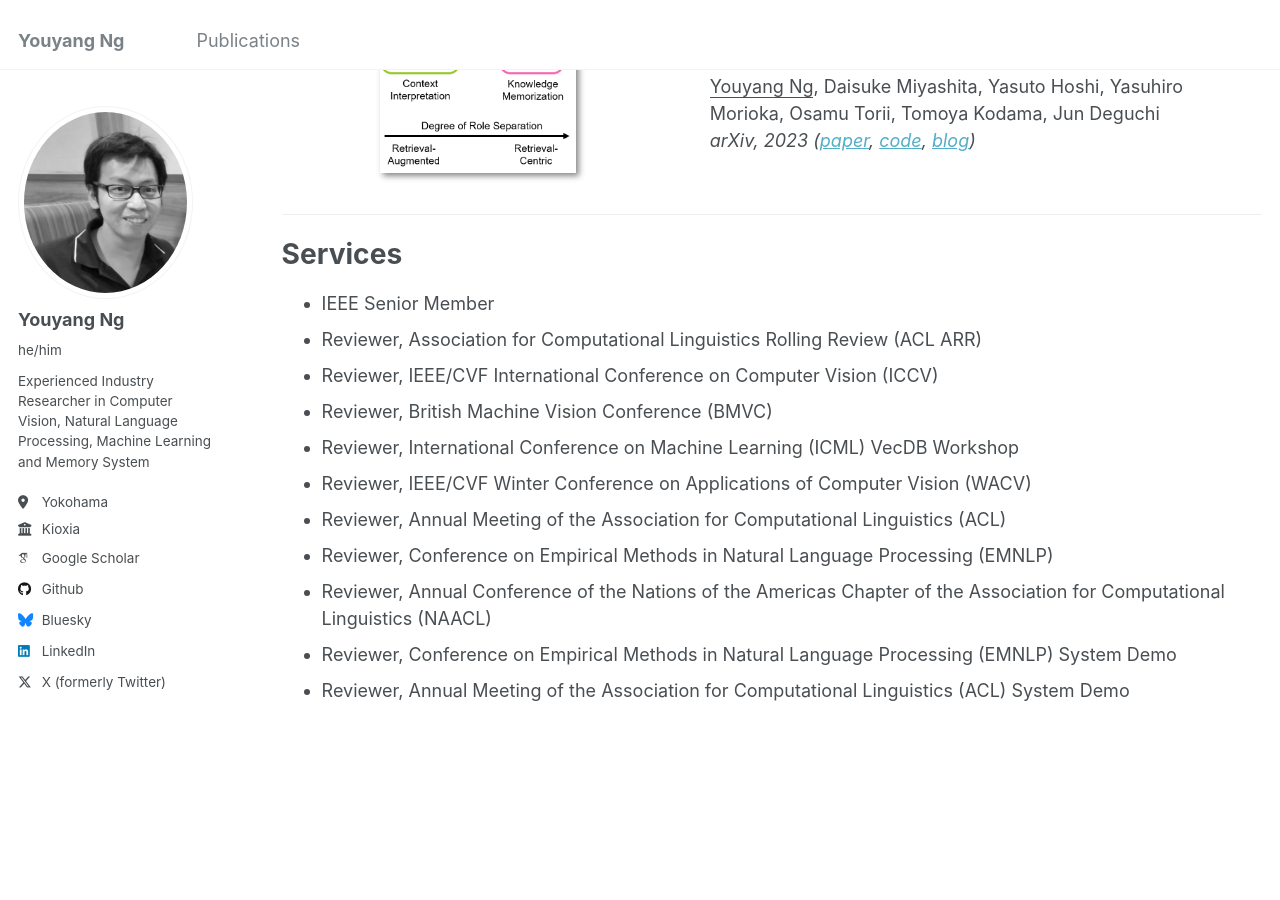
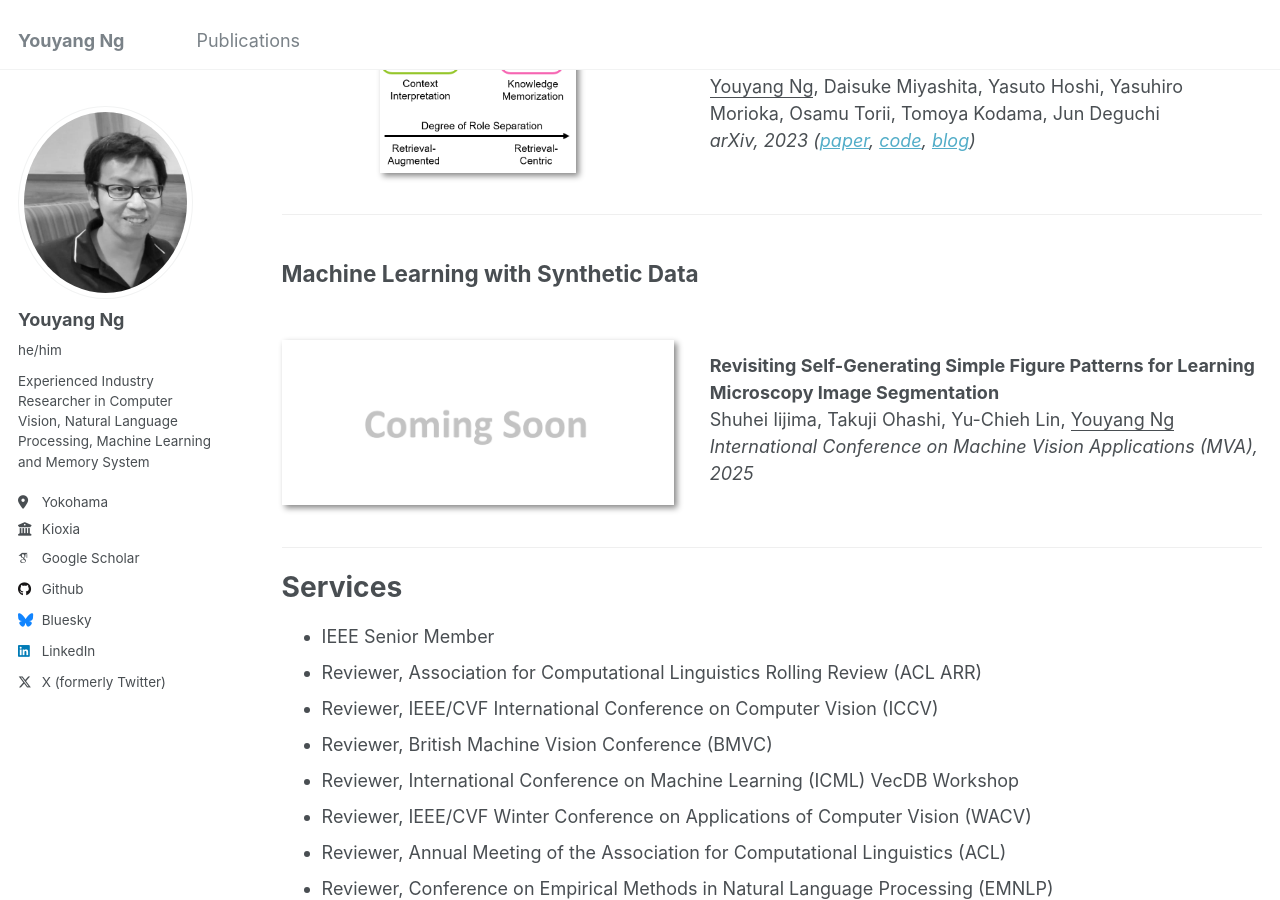
Before and after one commit to yy29/yy29.github.io, a Jekyll site: the page built from _pages/about.md, in a window 1280 px wide and 900 px high, scrolled down 2559 px. Built offline with Jekyll 4.4.1, drawn with Linux system fonts in a browser that asks for light colours; some web fonts are replaced.

Commit message:
Update about.md

```diff
--- a/_pages/about.md
+++ b/_pages/about.md
@@ -82,6 +82,16 @@ Yasuto Hoshi, Daisuke Miyashita, <ins>Youyang Ng</ins>, Kento Tatsuno, Yasuhiro
 </div>
 </div>
 
+## Machine Learning with Synthetic Data
+<div class="paper-box"><div class="paper-box-image"><img src="../images/coming_soon.png" alt="sym" width="100%"></div>
+<div class="paper-box-text" markdown="1">
+
+**Revisiting Self-Generating Simple Figure Patterns for Learning Microscopy Image Segmentation**
+Shuhei Iijima, Takuji Ohashi, Yu-Chieh Lin, <ins>Youyang Ng</ins>
+*International Conference on Machine Vision Applications (MVA), 2025*
+</div>
+</div>
+
 <a id="services"></a>
 
 Services
```
